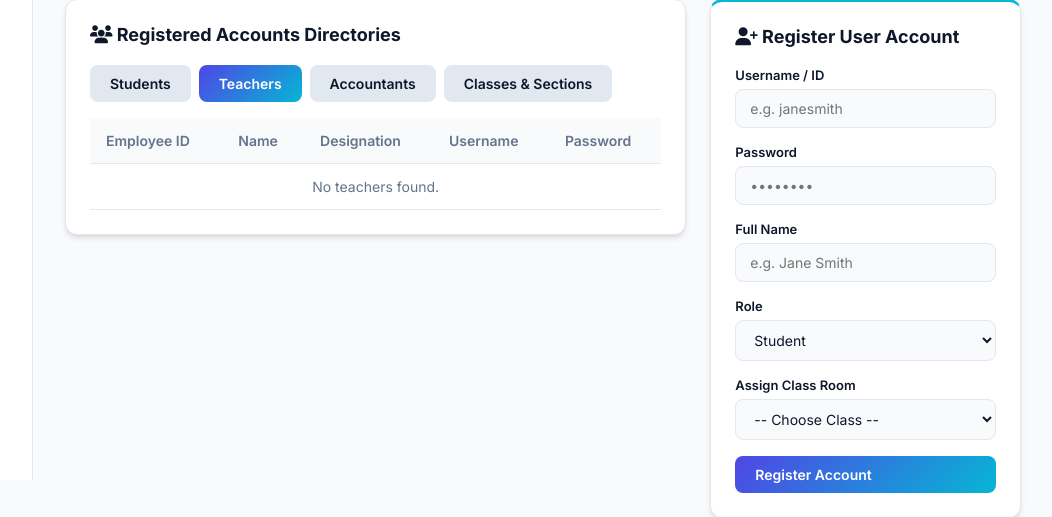
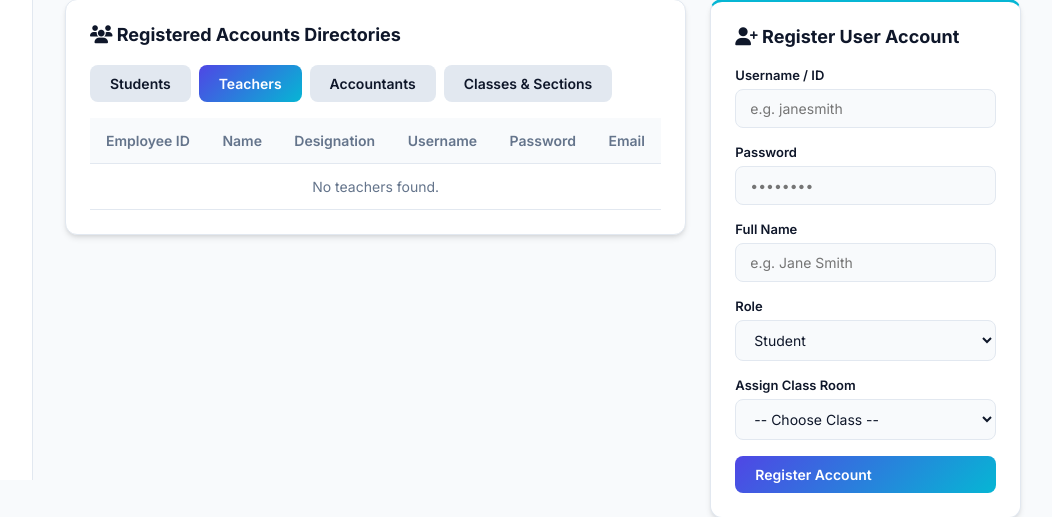
Before and after one commit to ashishkumarkasani21-create/school-os, a Django app: template templates/reports/admin_dashboard.html in a window 1280 px wide, after a click on "Teachers". Shown: the part 320-837 px from the top of the page, without its empty margins (227-1279 px from the left). Run offline with Django 5.2, Linux system fonts and the light colour scheme; the template is opened without the code that fills it, so the values that code supplies are empty.

Commit message:
feat: Add Email column to teachers directory alongside Username and Password

```diff
--- a/templates/reports/admin_dashboard.html
+++ b/templates/reports/admin_dashboard.html
@@ -108,6 +108,7 @@
                             <th>Designation</th>
                             <th>Username</th>
                             <th>Password</th>
+                            <th>Email</th>
                         </tr>
                     </thead>
                     <tbody>
@@ -118,9 +119,10 @@
                                 <td>{{ tch.designation }}</td>
                                 <td><code>{{ tch.user.username }}</code></td>
                                 <td><code>school123</code></td>
+                                <td>{{ tch.user.email }}</td>
                             </tr>
                         {% empty %}
-                            <tr><td colspan="5" style="text-align: center; color: var(--text-muted);">No teachers found.</td></tr>
+                            <tr><td colspan="6" style="text-align: center; color: var(--text-muted);">No teachers found.</td></tr>
                         {% endfor %}
                     </tbody>
                 </table>
```
